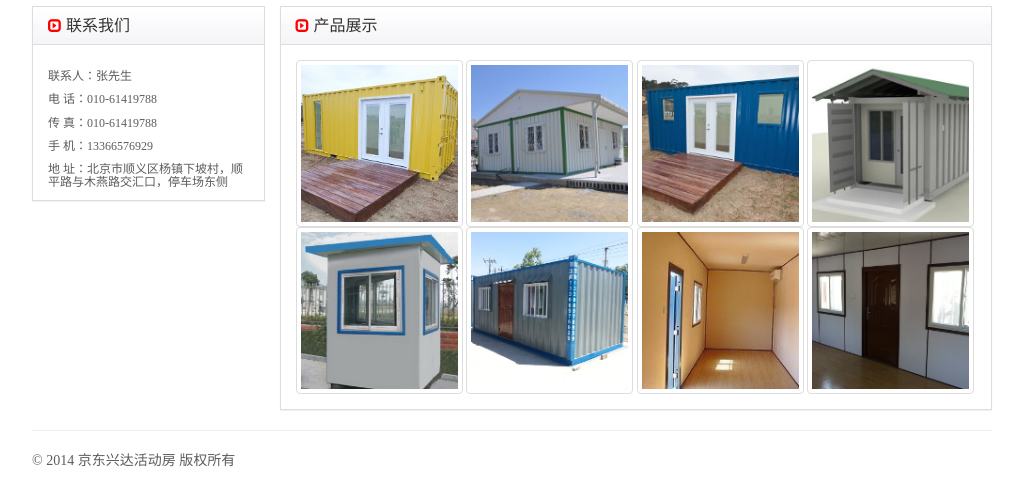
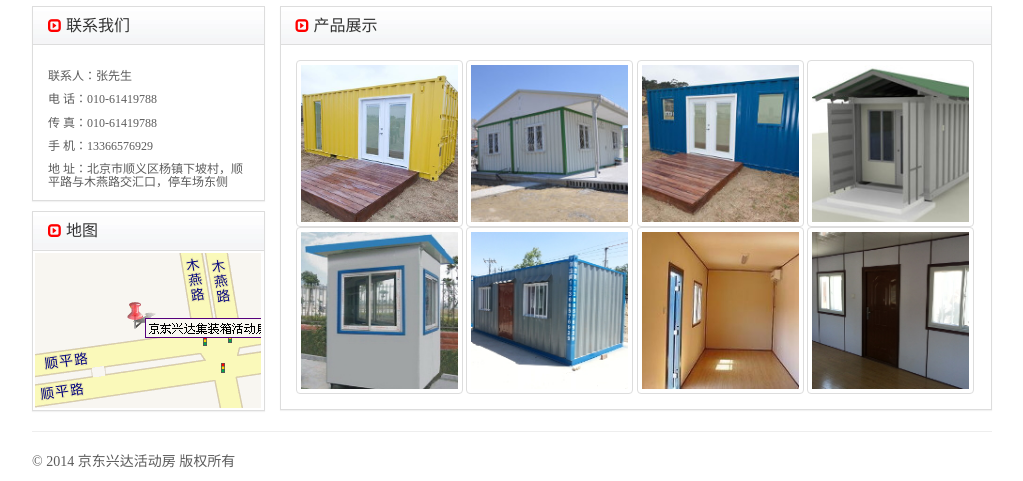
Before and after one commit to huanzhang/jdxdhdf.com, a PHP site: page / in a window 1280 px wide. Shown: the part 627-1108 px from the top of the page, without its empty margins (128-1151 px from the left). Run offline with PHP 8.4, Linux system fonts and the light colour scheme; some libraries are stand-ins or nearby versions.

Commit message:
Add map to homepage

```diff
--- a/index.php
+++ b/index.php
@@ -81,6 +81,21 @@
         </div>
       </div>
     </div>
+    <div class="row myPanels">
+      <div class="col-xs-12 leftPanel">
+        <div class="panel panel-default">
+          <div class="panel-heading">
+              <h3 class="panel-title">
+                <span class="glyphicon glyphicon-expand"></span>
+                <a href="#">地图</a>
+              </h3>
+          </div>
+          <div class="panel-body" style="height:159px;padding:2px;">
+            <img src="/images/map.gif">
+          </div>
+        </div>
+      </div>
+    </div>
   </div>
   <div class="col-xs-9">
     <div class="row myPanels">
```
Also changed, not shown: images/map.gif (added).
